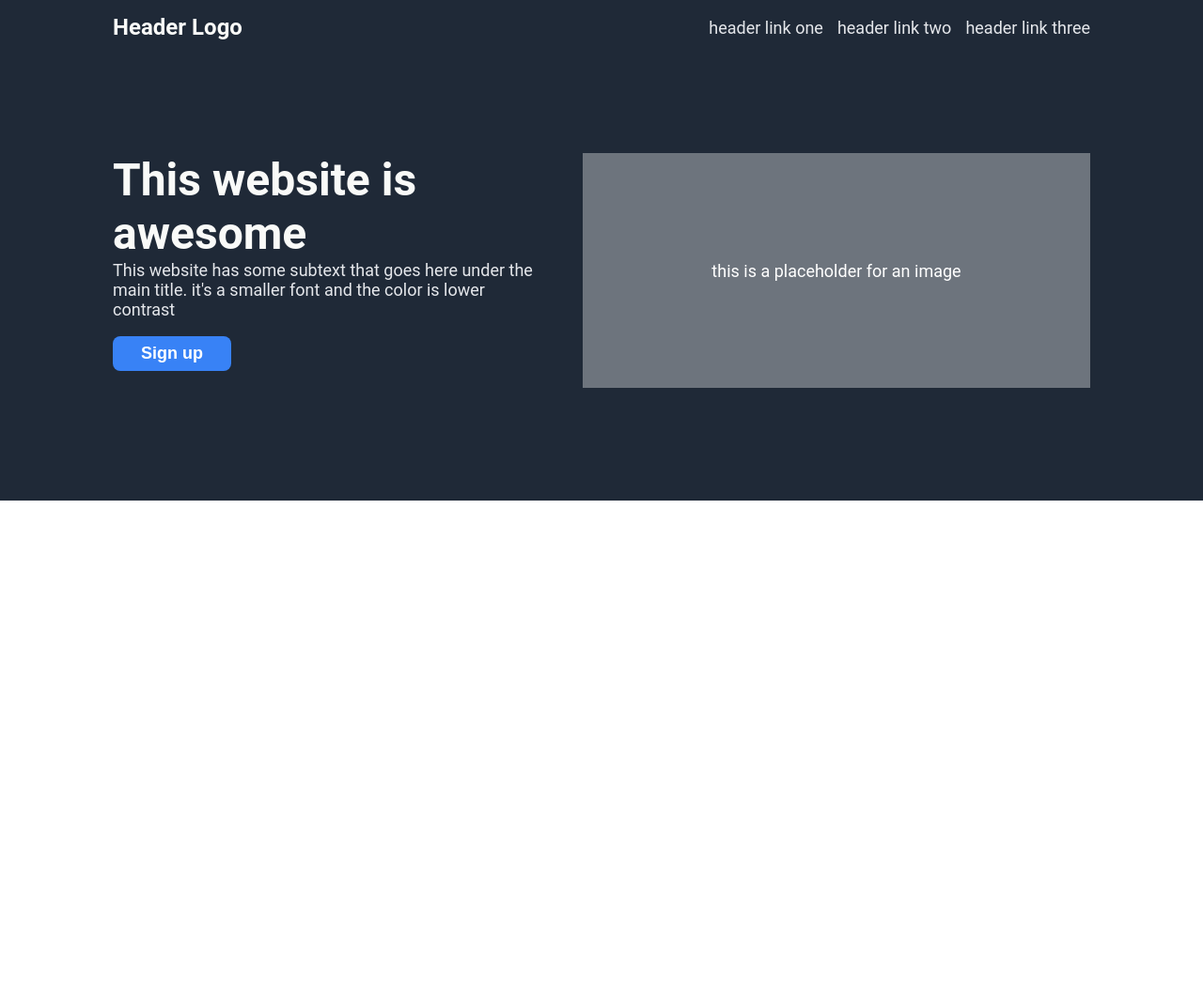
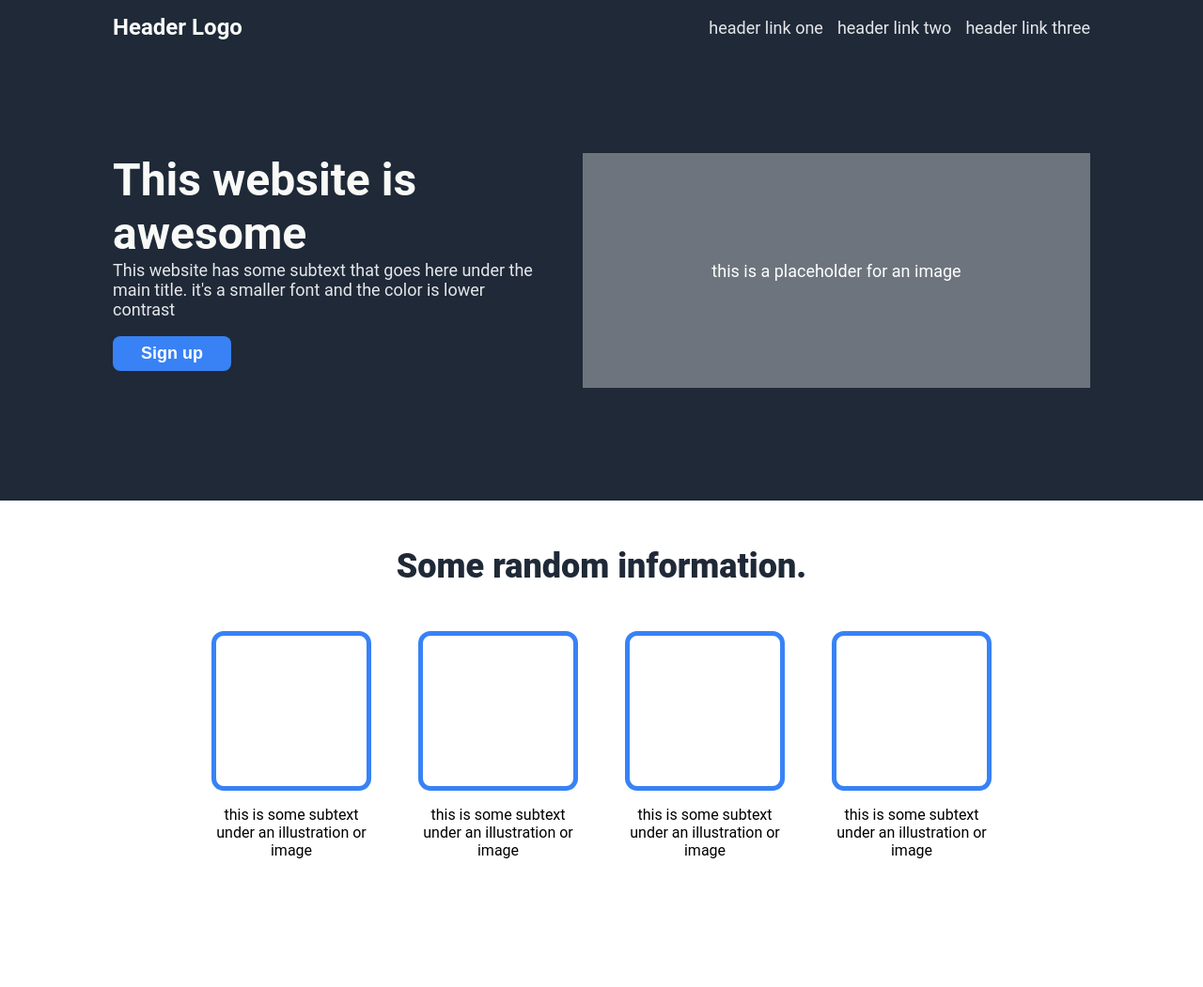
Before and after one commit to sidobelei/landing-page, a plain HTML site: page index.html in a window 1280 px wide. Shown: the whole page at 94% size. Before the commit the page ends 800 px from the top, so only its background shows below. Drawn offline with Linux system fonts and the light colour scheme.

Commit message:
Add information section to landing page

```diff
--- a/index.html
+++ b/index.html
@@ -27,5 +27,27 @@
                 </div>
             </div>
         </div>
+
+        <div class="information-container">
+            <div class="information-header">Some random information.</div>
+            <div class="figure-container">
+                <div class="figure">
+                    <div class="figure-img"></div>
+                    <p>this is some subtext under an illustration or image</p>
+                </div>
+                <div class="figure">
+                    <div class="figure-img"></div>
+                    <p>this is some subtext under an illustration or image</p>
+                </div>
+                <div class="figure">
+                    <div class="figure-img"></div>
+                    <p>this is some subtext under an illustration or image</p>
+                </div>
+                <div class="figure">
+                    <div class="figure-img"></div>
+                    <p>this is some subtext under an illustration or image</p>
+                </div>
+            </div>
+        </div>
     </body>
 </html>
--- a/style.css
+++ b/style.css
@@ -80,3 +80,37 @@ button {
     padding: 8px 30px 8px 30px;
     border: none;
 }
+
+.information-container {
+    display: flex;
+    flex-direction: column;
+    align-items: center;
+    padding: 49px 240px 120px 240px;
+    gap: 48px;
+}
+
+.information-header {
+    font-size: 36px;
+    color: #1F2937;
+    font-weight: 800;
+}
+
+.figure-container {
+    display: flex;
+    gap: 60px;
+}
+
+.figure {
+    display: flex;
+    flex-direction: column;
+    align-items: center;
+    text-align: center;
+    width: 160px;
+}
+
+.figure-img {
+    border: 5px solid #3882F6;
+    border-radius: 13px;
+    width: 160px;
+    height: 160px;
+}
```
